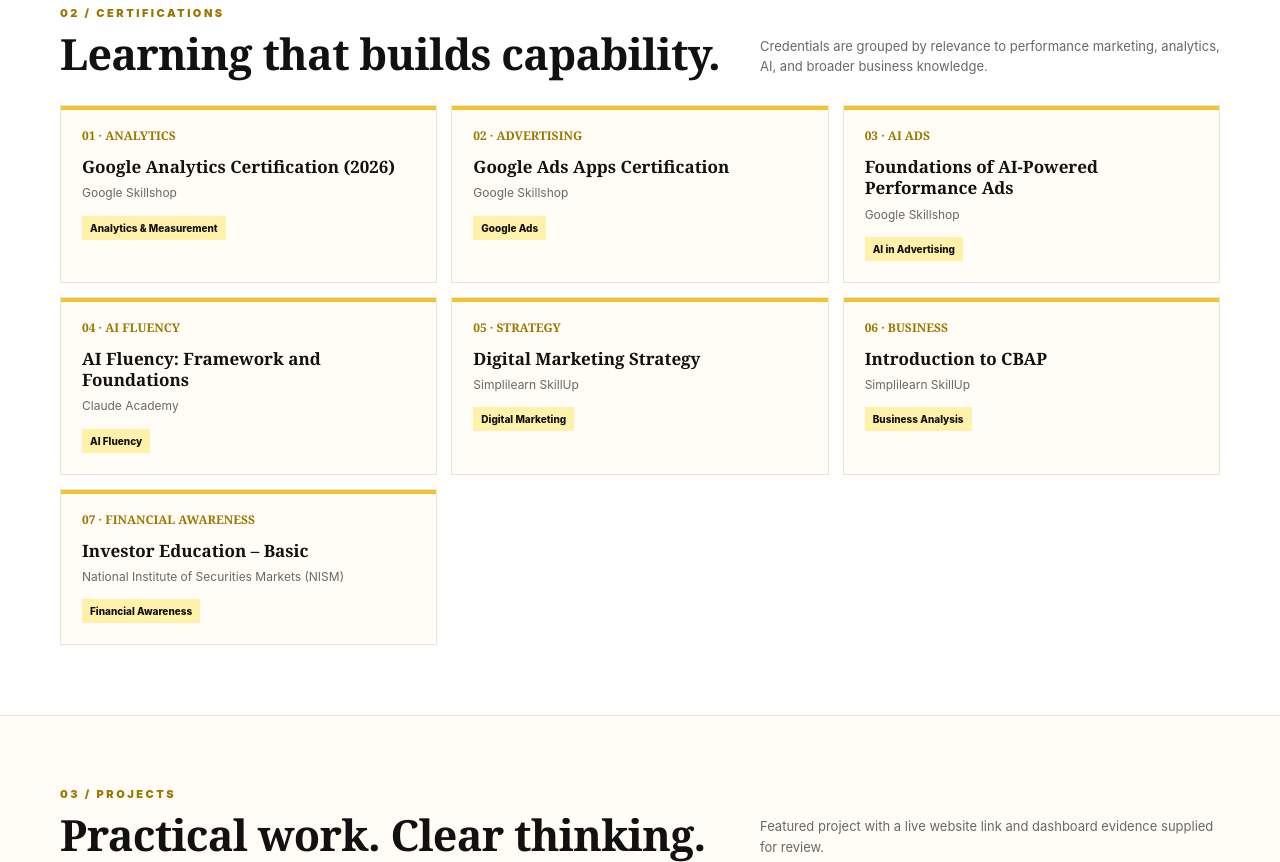
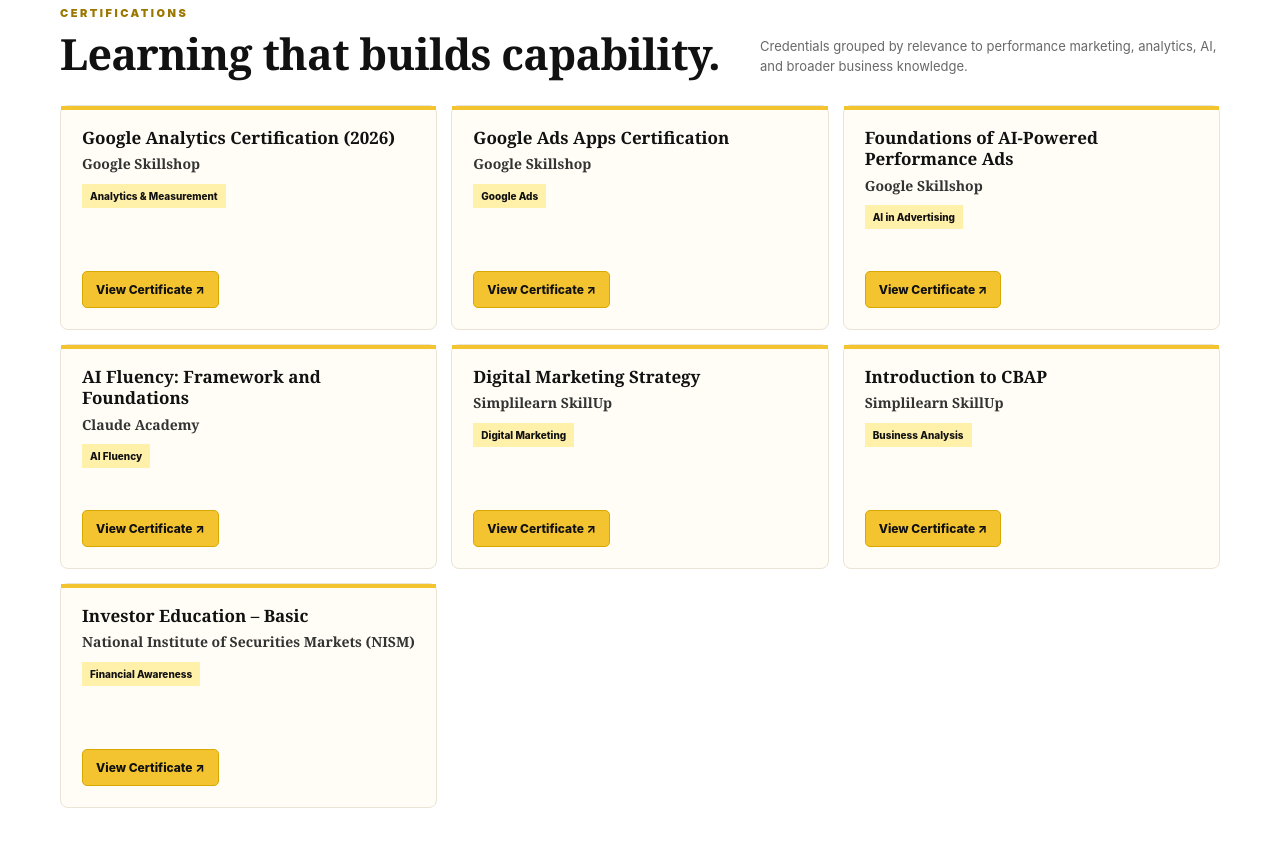
Before and after one commit to Lakshay786-prog/performance-marketing-portfolio, a plain HTML site: page index.html in a window 1280 px wide. Shown: the part 1340-2202 px from the top of the page. Drawn offline with Linux system fonts and the light colour scheme.

Commit message:
did many change like add certifications and add new things

```diff
--- a/index.html
+++ b/index.html
@@ -8,6 +8,11 @@
    Hewan Kachru | Performance Marketing Portfolio
   </title>
   <style>
+   /* =========================================================
+      PORTFOLIO STYLES
+      Theme colors, navigation, hero, certificates, projects,
+      contact section, and responsive layout are defined below.
+      ========================================================= */
    :root {
     --yellow:#f4c430;
     --yellow2:#ffda55;
@@ -117,6 +122,7 @@ header {
 .menu {
     display:none
 }
+/* HERO SECTION: layout and background for the main introduction. */
 .hero {
     padding:74px 0 62px;
     background:linear-gradient(110deg,#fff 0%,#fff 58%,#fff3bd 58%,#ffe782 100%);
@@ -176,6 +182,7 @@ header {
     color:var(--muted);
     font-size:11px
 }
+/* HERO PORTRAIT: controls the profile image and yellow frame. */
 .portrait-wrap {
     position:relative;
     max-width:390px;
@@ -584,7 +591,27 @@ footer {
         padding:11px 13px
     }
 }
-  </style>
+
+/* Certificate cards and image viewer */
+.cert-grid { align-items: stretch; }
+.cert { display:flex; flex-direction:column; align-items:flex-start; min-height:225px; border-radius:8px; transition:transform .2s ease, box-shadow .2s ease; }
+.cert:hover { transform:translateY(-3px); box-shadow:0 10px 24px rgba(17,17,17,.08); }
+.cert h3 { margin-top:0; }
+.cert .issuer { margin:0; font-family:Georgia,"Times New Roman",serif; font-size:14px; line-height:1.4; color:#333; font-weight:800; }
+.cert .tag { margin-top:10px; }
+.cert-button { display:inline-flex; align-items:center; justify-content:center; gap:8px; margin-top:auto; padding:10px 13px; border:1px solid #d7a900; border-radius:5px; background:var(--yellow); color:#111; font:800 12px Inter,Arial,sans-serif; cursor:pointer; transition:background .2s ease, transform .2s ease, box-shadow .2s ease; }
+.cert-button:hover { background:var(--yellow2); transform:translateY(-2px); box-shadow:0 4px 0 rgba(17,17,17,.12); }
+.cert-modal { position:fixed; inset:0; z-index:1000; display:none; align-items:center; justify-content:center; padding:24px; background:rgba(10,10,10,.82); }
+.cert-modal.open { display:flex; }
+.cert-modal-dialog { position:relative; width:min(1000px,96vw); max-height:92vh; overflow:auto; background:#fff; border-radius:10px; box-shadow:0 24px 80px rgba(0,0,0,.35); }
+.cert-modal-image { display:block; width:100%; max-height:78vh; object-fit:contain; background:#f8f8f8; }
+.cert-modal-caption { padding:14px 20px; border-top:1px solid #e5e5e5; font-size:14px; font-weight:800; }
+.cert-modal-close { position:sticky; top:10px; float:right; z-index:2; margin:10px 10px -48px 0; width:38px; height:38px; border:0; border-radius:50%; background:#111; color:#fff; font-size:26px; cursor:pointer; }
+.cert-button:focus-visible,.cert-modal-close:focus-visible { outline:3px solid #2563eb; outline-offset:3px; }
+body.modal-open { overflow:hidden; }
+@media(max-width:480px) { .cert-modal { padding:10px; } .cert-modal-dialog { width:100%; } .cert-modal-image { max-height:72vh; } }
+
+ </style>
  </head>
  <body>
   <header>
@@ -631,6 +658,7 @@ footer {
    </div>
   </header>
   <main>
+   <!-- HERO SECTION: main introduction and profile photo. -->
    <section class="hero" id="home">
     <div class="wrap hero-grid">
      <div>
@@ -647,7 +675,7 @@ footer {
        Digital and Performance Marketing Professional
       </div>
       <p>
-      Digital & Performance Marketing professional focused on Google Ads, Meta Ads, AI-powered advertising and Marketing Automations. Skilled in using data, audience insights, and AI tools to support smarter marketing decisions. Passionate about helping businesses grow through data-driven strategies and campaign optimization.
+     Digital & Performance Marketing professional focused on Google Ads, Meta Ads, AI-powered advertising and Marketing Automations. Skilled in using data, audience insights, and AI tools to support smarter marketing decisions. Passionate about helping businesses grow through data-driven strategies and campaign optimization.
       </p>
       <div class="hero-actions">
        <a class="btn primary" href="#projects">
@@ -684,6 +712,7 @@ footer {
        </div>
       </div>
      </div>
+     <!-- PROFILE PHOTO: save the supplied photo as assets/hewan-profile.jpg. -->
      <div class="portrait-wrap">
       <img alt="Hewan Kachru wearing a dark formal suit" class="portrait" src="assets/hewan-profile.jpg"/>
       <div class="portrait-caption">
@@ -692,6 +721,7 @@ footer {
      </div>
     </div>
    </section>
+   <!-- ABOUT SECTION: professional introduction and working principles. -->
    <section id="about">
     <div class="wrap">
      <div class="section-head">
@@ -765,123 +795,70 @@ footer {
      </div>
     </div>
    </section>
+   <!-- CERTIFICATIONS SECTION: certificate cards and their detail popups. -->
    <section id="certifications">
     <div class="wrap">
      <div class="section-head">
       <div>
-       <div class="kicker">
-        02 / Certifications
-       </div>
-       <h2>
-        Learning that builds capability.
-       </h2>
+       <div class="kicker">Certifications</div>
+       <h2>Learning that builds capability.</h2>
       </div>
-      <p>
-       Credentials are grouped by relevance to performance marketing, analytics, AI, and broader business knowledge.
-      </p>
+      <p>Credentials grouped by relevance to performance marketing, analytics, AI, and broader business knowledge.</p>
      </div>
      <div class="cert-grid">
       <article class="cert">
-       <div class="num">
-        01 &middot; ANALYTICS
-       </div>
-       <h3>
-        Google Analytics Certification (2026)
-       </h3>
-       <p>
-        Google Skillshop
-       </p>
-       <span class="tag">
-        Analytics &amp; Measurement
-       </span>
+       <h3>Google Analytics Certification (2026)</h3>
+       <p class="issuer">Google Skillshop</p>
+       <span class="tag">Analytics &amp; Measurement</span>
+       <button class="cert-button" type="button" data-certificate="google-analytics">View Certificate ↗</button>
       </article>
       <article class="cert">
-       <div class="num">
-        02 &middot; ADVERTISING
-       </div>
-       <h3>
-        Google Ads Apps Certification
-       </h3>
-       <p>
-        Google Skillshop
-       </p>
-       <span class="tag">
-        Google Ads
-       </span>
+       <h3>Google Ads Apps Certification</h3>
+       <p class="issuer">Google Skillshop</p>
+       <span class="tag">Google Ads</span>
+       <button class="cert-button" type="button" data-certificate="google-ads-apps">View Certificate ↗</button>
       </article>
       <article class="cert">
-       <div class="num">
-        03 &middot; AI ADS
-       </div>
-       <h3>
-        Foundations of AI-Powered Performance Ads
-       </h3>
-       <p>
-        Google Skillshop
-       </p>
-       <span class="tag">
-        AI in Advertising
-       </span>
+       <h3>Foundations of AI-Powered Performance Ads</h3>
+       <p class="issuer">Google Skillshop</p>
+       <span class="tag">AI in Advertising</span>
+       <button class="cert-button" type="button" data-certificate="ai-performance-ads">View Certificate ↗</button>
       </article>
       <article class="cert">
-       <div class="num">
-        04 &middot; AI FLUENCY
-       </div>
-       <h3>
-        AI Fluency: Framework and Foundations
-       </h3>
-       <p>
-        Claude Academy
-       </p>
-       <span class="tag">
-        AI Fluency
-       </span>
+       <h3>AI Fluency: Framework and Foundations</h3>
+       <p class="issuer">Claude Academy</p>
+       <span class="tag">AI Fluency</span>
+       <button class="cert-button" type="button" data-certificate="claude-ai-fluency">View Certificate ↗</button>
       </article>
       <article class="cert">
-       <div class="num">
-        05 &middot; STRATEGY
-       </div>
-       <h3>
-        Digital Marketing Strategy
-       </h3>
-       <p>
-        Simplilearn SkillUp
-       </p>
-       <span class="tag">
-        Digital Marketing
-       </span>
+       <h3>Digital Marketing Strategy</h3>
+       <p class="issuer">Simplilearn SkillUp</p>
+       <span class="tag">Digital Marketing</span>
+       <button class="cert-button" type="button" data-certificate="digital-marketing-strategy">View Certificate ↗</button>
       </article>
       <article class="cert">
-       <div class="num">
-        06 &middot; BUSINESS
-       </div>
-       <h3>
-        Introduction to CBAP
-       </h3>
-       <p>
-        Simplilearn SkillUp
-       </p>
-       <span class="tag">
-        Business Analysis
-       </span>
+       <h3>Introduction to CBAP</h3>
+       <p class="issuer">Simplilearn SkillUp</p>
+       <span class="tag">Business Analysis</span>
+       <button class="cert-button" type="button" data-certificate="introduction-to-cbap">View Certificate ↗</button>
       </article>
       <article class="cert">
-       <div class="num">
-        07 &middot; FINANCIAL AWARENESS
-       </div>
-       <h3>
-        Investor Education &ndash; Basic
-       </h3>
-       <p>
-        National Institute of Securities Markets (NISM)
-       </p>
-       <span class="tag">
-        Financial Awareness
-       </span>
+       <h3>Investor Education – Basic</h3>
+       <p class="issuer">National Institute of Securities Markets (NISM)</p>
+       <span class="tag">Financial Awareness</span>
+       <button class="cert-button" type="button" data-certificate="nism-investor-education">View Certificate ↗</button>
       </article>
      </div>
     </div>
    </section>
+   <div class="cert-modal" id="certificateModal" aria-hidden="true">
+    <div class="cert-modal-dialog" role="dialog" aria-modal="true" aria-labelledby="certificateModalCaption">
+     <button class="cert-modal-close" type="button" aria-label="Close certificate viewer">&times;</button>
+     <img class="cert-modal-image" id="certificateModalImage" src="" alt="Full certificate">
+     <div class="cert-modal-caption" id="certificateModalCaption">Certificate</div>
+    </div>
+   </div>
+   <!-- PROJECTS SECTION: gym website screenshots and project details. -->
    <section id="projects">
     <div class="wrap">
      <div class="section-head">
@@ -1183,5 +1160,53 @@ footer {
     </span>
    </div>
   </footer>
- </body>
+
+<script>
+(function () {
+  const modal = document.getElementById("certificateModal");
+  const modalImage = document.getElementById("certificateModalImage");
+  const modalCaption = document.getElementById("certificateModalCaption");
+  const closeButton = modal.querySelector(".cert-modal-close");
+  const certificateFiles = {
+    "google-analytics": { title: "Google Analytics Certification (2026)", image: "assets/certifications/google-analytics.jpeg" },
+    "google-ads-apps": { title: "Google Ads Apps Certification", image: "assets/certifications/google-ads-apps.jpeg" },
+    "ai-performance-ads": { title: "Foundations of AI-Powered Performance Ads", image: "assets/certifications/ai-performance-ads.jpeg" },
+    "claude-ai-fluency": { title: "AI Fluency: Framework and Foundations", image: "assets/certifications/claude-ai-fluency.jpeg" },
+    "digital-marketing-strategy": { title: "Digital Marketing Strategy", image: "assets/certifications/digital-marketing-strategy.jpeg" },
+    "introduction-to-cbap": { title: "Introduction to CBAP", image: "assets/certifications/introduction-to-cbap.jpeg" },
+    "nism-investor-education": { title: "Investor Education – Basic", image: "assets/certifications/nism-investor-education.jpeg" }
+  };
+  let lastTrigger = null;
+  function closeCertificate() {
+    modal.classList.remove("open");
+    modal.setAttribute("aria-hidden", "true");
+    document.body.classList.remove("modal-open");
+    modalImage.removeAttribute("src");
+    if (lastTrigger) lastTrigger.focus();
+  }
+  document.querySelectorAll("[data-certificate]").forEach(function (button) {
+    button.addEventListener("click", function () {
+      const certificate = certificateFiles[button.dataset.certificate];
+      if (!certificate) return;
+      lastTrigger = button;
+      modalImage.src = certificate.image;
+      modalImage.alt = certificate.title;
+      modalCaption.textContent = certificate.title;
+      modal.classList.add("open");
+      modal.setAttribute("aria-hidden", "false");
+      document.body.classList.add("modal-open");
+      closeButton.focus();
+    });
+  });
+  closeButton.addEventListener("click", closeCertificate);
+  modal.addEventListener("click", function (event) {
+    if (event.target === modal) closeCertificate();
+  });
+  document.addEventListener("keydown", function (event) {
+    if (event.key === "Escape" && modal.classList.contains("open")) closeCertificate();
+  });
+})();
+</script>
+
+</body>
 </html>
```
Also changed, not shown: README-CERTIFICATES.txt (added), README-UPDATE.txt (added), assets/certifications/ai-performance-ads.jpeg (added), assets/certifications/claude-ai-fluency.jpeg (added), assets/certifications/digital-marketing-strategy.jpeg (added), assets/certifications/google-ads-apps.jpeg (added), assets/certifications/google-analytics.jpeg (added), assets/certifications/introduction-to-cbap.jpeg (added), assets/certifications/nism-investor-education.jpeg (added), assets/hewan-profile.jpg, assets/index.html (deleted), assets/muscle-nutrition-features.jpg, assets/muscle-nutrition-homepage.jpg.
